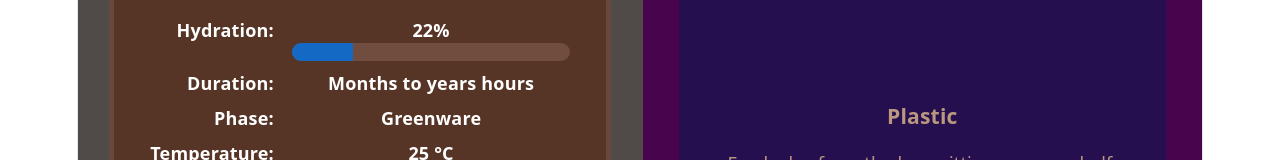
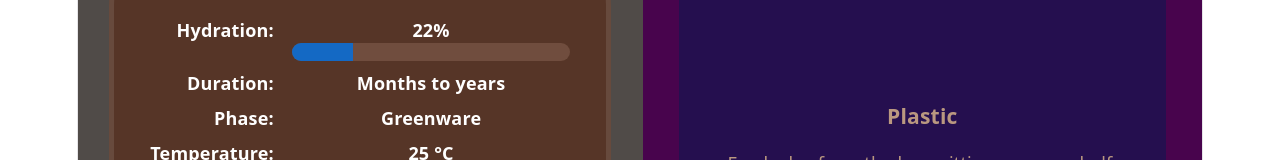
Before and after one commit to Vebop/epo-hw, a React (Vite) app: page / in a window 1280 px wide. Shown: the part 228-388 px from the top of the page. Built offline with nearby package versions, Linux system fonts and the light colour scheme.

Commit message:
Remove redundant hours label

```diff
--- a/src/components/CeramicVisual.tsx
+++ b/src/components/CeramicVisual.tsx
@@ -25,7 +25,7 @@ function CeramicVisual({ceramic}: {ceramic: CeramicType}) {
             </div>
         </dd>
         <dt>Duration:</dt>
-        <dd>{ceramic.duration} hours</dd>
+        <dd>{ceramic.duration}</dd>
         <dt>Phase:</dt>
         <dd>{ceramic.phase}</dd>
         <dt>Temperature:</dt>
```
